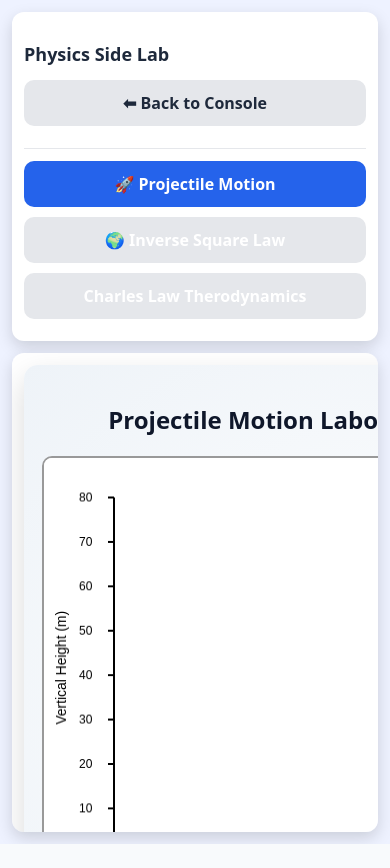
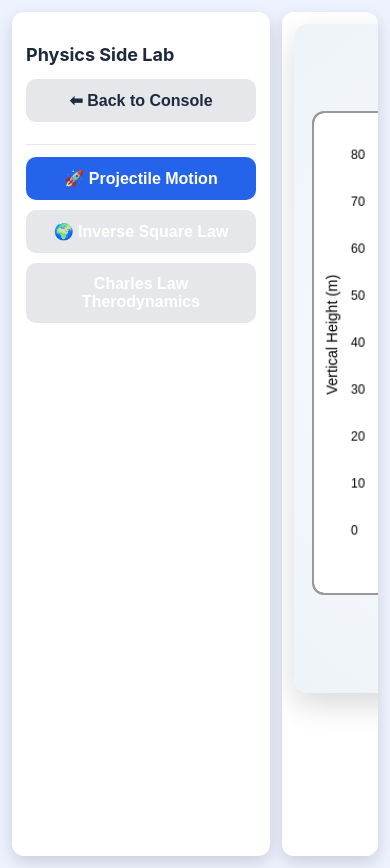
Before and after one commit to Assam157/RadiationLab, a React (Create React App) app: page /sid in a window 390 px wide. Before the commit the page ends 844 px from the top, so only its background shows below. Built offline with nearby package versions, Linux system fonts and the light colour scheme.

Commit message:
Update App.css

```diff
--- a/src/App.css
+++ b/src/App.css
@@ -1,112 +1,99 @@
 /* =========================================================
-   GLOBAL RESET & BASE (Tailwind-like sane defaults)
+   TAILWIND BASE
    ========================================================= */
-*,
-*::before,
-*::after {
-  box-sizing: border-box;
+@tailwind base;
+@tailwind components;
+@tailwind utilities;
+
+/* =========================================================
+   GLOBAL RESET & BASE
+   ========================================================= */
+html,
+body {
+  @apply m-0 p-0 font-sans bg-slate-50 text-slate-900 overflow-x-hidden;
 }
 
-html, body {
-  margin: 0;
-  padding: 0;
-  font-family: system-ui, -apple-system, BlinkMacSystemFont,
-               "Segoe UI", Roboto, Ubuntu, Cantarell, "Helvetica Neue",
-               Arial, "Noto Sans", sans-serif;
-  background: #f8fafc;
-  color: #0f172a;
-}
-
-button, input, select {
-  font-family: inherit;
+button,
+input,
+select {
+  @apply font-inherit;
 }
 
 /* =========================================================
-   FLEX HELPERS (Tailwind-like utilities)
+   FLEX HELPERS (Tailwind-backed)
    ========================================================= */
 .flex {
-  display: flex;
+  @apply flex;
 }
 
 .flex-col {
-  flex-direction: column;
+  @apply flex flex-col;
 }
 
 .flex-center {
-  display: flex;
-  align-items: center;
-  justify-content: center;
+  @apply flex items-center justify-center;
 }
 
-.gap-sm { gap: 8px; }
-.gap-md { gap: 12px; }
-.gap-lg { gap: 16px; }
+.gap-sm {
+  @apply gap-2;
+}
+
+.gap-md {
+  @apply gap-3;
+}
+
+.gap-lg {
+  @apply gap-4;
+}
 
 /* =========================================================
    LAB PAGE LAYOUT
    ========================================================= */
 .lab-page,
 .sidebar-lab-root {
-  display: flex;
-  gap: 12px;
-  padding: 12px;
-  width: 100%;
-  max-width: 100vw;
-}
-
-/* Sidebar */
-.sidebar,
-.lab-sidebar {
-  width: 220px;
-  min-width: 200px;
-  background: #ffffff;
-  border-radius: 12px;
-  padding: 12px;
-  box-shadow: 0 6px 16px rgba(0,0,0,0.15);
-}
-
-/* Lab content area */
-.lab-view,
-.lab-content {
-  flex: 1;
-  min-width: 0; /* CRITICAL for mobile */
-  background: #ffffff;
-  border-radius: 12px;
-  padding: 12px;
-  box-shadow: 0 6px 16px rgba(0,0,0,0.15);
-  overflow-x: auto;
+  @apply flex gap-3 p-3 w-full max-w-full
+         max-[900px]:flex-col;
 }
 
 /* =========================================================
-   CANVAS RESPONSIVENESS (MOST IMPORTANT PART)
+   SIDEBAR
    ========================================================= */
-
-/* Canvas container (wrap all canvas inside a div if possible) */
-.canvas-wrapper {
-  width: 100%;
-  max-width: 100%;
-  overflow-x: auto;
+.sidebar,
+.lab-sidebar {
+  @apply w-[220px] min-w-[200px]
+         bg-white rounded-xl p-3
+         shadow-lg
+         max-[900px]:w-full max-[900px]:min-w-0;
 }
 
-/* All canvas elements */
-canvas {
-  display: block;
-  max-width: 100%;
-  height: auto;
-
-  /* Prevent overflow on mobile */
-  touch-action: none;
-
-  /* Nice look */
-  border-radius: 10px;
-  background: #ffffff;
+/* =========================================================
+   LAB CONTENT AREA
+   ========================================================= */
+.lab-view,
+.lab-content {
+  @apply flex-1 min-w-0
+         bg-white rounded-xl p-3
+         shadow-lg
+         overflow-x-auto;
 }
 
-/* Scale canvas down on small screens */
+/* =========================================================
+   CANVAS RESPONSIVENESS (CRITICAL)
+   ========================================================= */
+.canvas-wrapper {
+  @apply w-full max-w-full overflow-x-auto;
+}
+
+canvas {
+  @apply block max-w-full h-auto
+         rounded-lg bg-white
+         touch-none;
+}
+
+/* Mobile canvas scaling */
 @media (max-width: 768px) {
   canvas {
-    width: 100% !important;
-    height: auto !important;
+    @apply w-full h-auto;
   }
 }
 
@@ -117,77 +104,51 @@ canvas {
 .digital-lab,
 .control-panel,
 .info-panel {
-  display: flex;
-  flex-direction: column;
-  gap: 10px;
+  @apply flex flex-col gap-2;
 }
 
 label {
-  font-size: 14px;
-  font-weight: 500;
+  @apply text-sm font-medium;
 }
 
 input[type="range"],
 select {
-  width: 100%;
+  @apply w-full;
 }
 
-/* Buttons */
+/* =========================================================
+   BUTTONS
+   ========================================================= */
 button {
-  padding: 10px;
-  border-radius: 10px;
-  border: none;
-  cursor: pointer;
-  font-weight: 600;
-  background: #e5e7eb;
-  transition: background 0.2s ease;
+  @apply px-4 py-2 rounded-xl
+         font-semibold
+         bg-gray-200
+         transition
+         cursor-pointer;
 }
 
 button:hover {
-  background: #c7d2fe;
+  @apply bg-indigo-200;
 }
 
 button.active {
-  background: #2563eb;
-  color: white;
+  @apply bg-blue-600 text-white;
 }
 
 /* =========================================================
-   MOBILE STACKING (VERY IMPORTANT)
+   DIGITAL LAB DARK MODE
    ========================================================= */
-@media (max-width: 900px) {
-  .lab-page,
-  .sidebar-lab-root {
-    flex-direction: column;
-  }
+.digital-lab {
+  @apply bg-slate-950 text-gray-200;
+}
 
-  .sidebar,
-  .lab-sidebar {
-    width: 100%;
-    min-width: unset;
-  }
-
-  .lab-view,
-  .lab-content {
-    width: 100%;
-  }
+.digital-lab canvas {
+  @apply bg-slate-950;
 }
 
 /* =========================================================
-   DIGITAL LAB DARK MODE SUPPORT
-   ========================================================= */
-.digital-lab {
-  background: #020617;
-  color: #e5e7eb;
-}
-
-.digital-lab canvas {
-  background: #020617;
-}
-
-/* =========================================================
-   SCROLL SAFETY (no hidden canvas)
+   SCROLL SAFETY
    ========================================================= */
 body {
-  overflow-x: hidden;
+  @apply overflow-x-hidden;
 }
```
